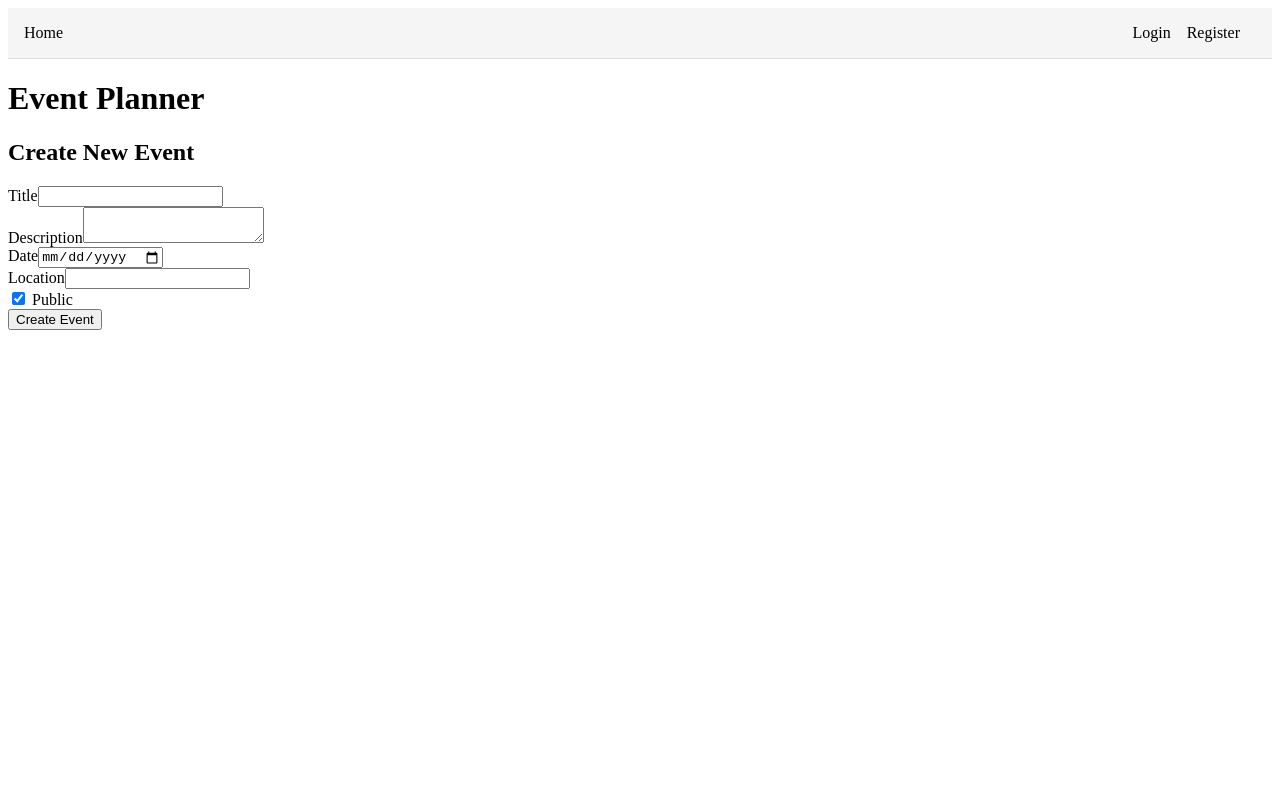
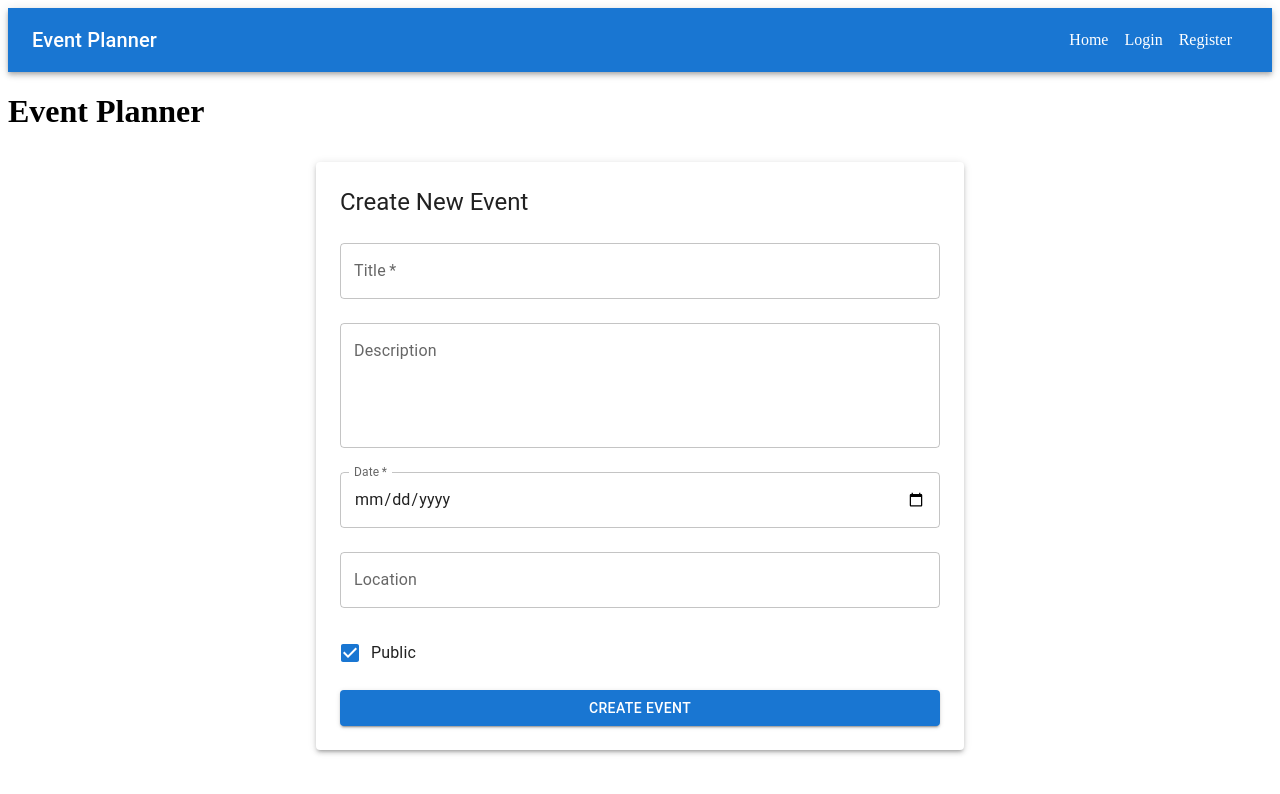
Before and after one commit to boriphat12/Event-Planner-RSVP-App, a React (Vite) app: page /create in a window 1280 px wide. Shown: the top 794 px of the page. Built offline with nearby package versions, Linux system fonts and the light colour scheme; no server answers; sample sign-in values are in the browser's storage.

Commit message:
add css for every file

```diff
--- a/package.json
+++ b/package.json
@@ -10,6 +10,10 @@
     "preview": "vite preview"
   },
   "dependencies": {
+    "@emotion/react": "^11.14.0",
+    "@emotion/styled": "^11.14.1",
+    "@mui/icons-material": "^7.2.0",
+    "@mui/material": "^7.2.0",
     "@reduxjs/toolkit": "^2.8.2",
     "react": "^19.1.0",
     "react-dom": "^19.1.0",
--- a/src/components/EventForm.tsx
+++ b/src/components/EventForm.tsx
@@ -1,20 +1,28 @@
 import { useState } from "react";
-import { useAppDispatch } from "../hooks"
+import { useAppDispatch } from "../hooks";
 import type { EventType } from "../types";
 import { createEvent, upEvent } from "../store/eventReducer";
 import { useNavigate } from "react-router-dom";
+import {
+    Box,
+    Button,
+    Checkbox,
+    FormControlLabel,
+    TextField,
+    Typography,
+    Paper,
+} from "@mui/material";
 
 interface Props {
     event?: EventType;
 }
 
-const EventForm = ({event} : Props) => {
+const EventForm = ({ event }: Props) => {
     const [title, setTitle] = useState(event?.title || "");
-    const [description, setDescription] = useState(event?.description || "")
+    const [description, setDescription] = useState(event?.description || "");
     const [date, setDate] = useState(event?.date || "");
     const [location, setLocation] = useState(event?.location || "");
-    const [isPublic, setIsPublic] = useState(event?.isPublic ?? true)
-
+    const [isPublic, setIsPublic] = useState(event?.isPublic ?? true);
 
     const dispatch = useAppDispatch();
     const navigate = useNavigate();
@@ -30,51 +38,77 @@ const EventForm = ({event} : Props) => {
             isPublic,
             owner: event?.owner || "",
         };
-        if(event){
+        if (event) {
             dispatch(upEvent(newEvent));
         } else {
             dispatch(createEvent(newEvent));
         }
         navigate("/");
-
     };
 
     return (
-        <div>
-            <h2>{event ? "Edit Event" : "Create New Event"}</h2>
-            <form onSubmit={handleSubmit}>
-                <div>
-                    <label>Title</label>
-                    <input value={title} onChange={e => setTitle(e.target.value)} required />
-                </div>
-                <div>
-                    <label>Description</label>
-                    <textarea value={description} onChange={e => setDescription(e.target.value)} />
-                </div>
-                <div>
-                    <label>Date</label>
-                    <input type="date" value={date} onChange={e => setDate(e.target.value)} required />
-                </div>
-                <div>
-                    <label>Location</label>
-                    <input value={location} onChange={e => setLocation(e.target.value)} />
-                </div>
-                <div>
-                    <label>
-                        <input
-                            type="checkbox"
+        <Paper elevation={3} sx={{ maxWidth: 600, mx: "auto", p: 3, mt: 4 }}>
+            <Typography variant="h5" gutterBottom>
+                {event ? "Edit Event" : "Create New Event"}
+            </Typography>
+            <Box component="form" onSubmit={handleSubmit}>
+                <TextField
+                    label="Title"
+                    value={title}
+                    onChange={(e) => setTitle(e.target.value)}
+                    fullWidth
+                    margin="normal"
+                    required
+                />
+                <TextField
+                    label="Description"
+                    value={description}
+                    onChange={(e) => setDescription(e.target.value)}
+                    fullWidth
+                    margin="normal"
+                    multiline
+                    rows={4}
+                />
+                <TextField
+                    label="Date"
+                    type="date"
+                    value={date}
+                    onChange={(e) => setDate(e.target.value)}
+                    fullWidth
+                    margin="normal"
+                    InputLabelProps={{ shrink: true }}
+                    required
+                />
+                <TextField
+                    label="Location"
+                    value={location}
+                    onChange={(e) => setLocation(e.target.value)}
+                    fullWidth
+                    margin="normal"
+                />
+                <FormControlLabel
+                    control={
+                        <Checkbox
                             checked={isPublic}
-                            onChange={e => setIsPublic(e.target.checked)}
-                        />{" "}
-                        Public
-                    </label>
-                </div>
-                <button type="submit">{event ? "Update Event" : "Create Event"}</button>
-            </form>
-        </div>
-
-
-    )
-}
+                            onChange={(e) => setIsPublic(e.target.checked)}
+                            color="primary"
+                        />
+                    }
+                    label="Public"
+                    sx={{ mt: 2 }}
+                />
+                <Button
+                    type="submit"
+                    variant="contained"
+                    color="primary"
+                    fullWidth
+                    sx={{ mt: 2 }}
+                >
+                    {event ? "Update Event" : "Create Event"}
+                </Button>
+            </Box>
+        </Paper>
+    );
+};
 
 export default EventForm;
--- a/src/components/EventList.tsx
+++ b/src/components/EventList.tsx
@@ -1,9 +1,24 @@
-
 import { useState } from "react";
-import { useAppDispatch, useAppSelector } from "../hooks"
-import { delEvent,  } from "../store/eventReducer";
+import { useAppDispatch, useAppSelector } from "../hooks";
+import { delEvent } from "../store/eventReducer";
 import type { EventType } from "../types";
 import { Link } from "react-router-dom";
+
+import {
+    Box,
+    Typography,
+    TextField,
+    Select,
+    MenuItem,
+    Button,
+    Pagination,
+    Stack,
+    IconButton
+} from "@mui/material";
+import SearchIcon from "@mui/icons-material/Search";
+import DeleteIcon from "@mui/icons-material/Delete";
+import EditIcon from "@mui/icons-material/Edit";
+import AddCircleIcon from "@mui/icons-material/AddCircle";
 
 const PAGE_SIZE = 5;
 
@@ -17,21 +32,21 @@ const EventList = () => {
     const [currentPage, setCurrentPage] = useState(1);
 
     const handleDelete = (id: string) => {
-        if(window.confirm("Are you sure you want to delete this event?")){
+        if (window.confirm("Are you sure you want to delete this event?")) {
             dispatch(delEvent(id));
         }
-    }
+    };
 
-    const filteredEvents = events.filter(event =>
+    const filteredEvents = events.filter((event) =>
         event.title.toLowerCase().includes(search.toLowerCase()) ||
         event.date.includes(search)
-    )
+    );
 
     const sortedEvents = [...filteredEvents].sort((a, b) => {
         switch (sortBy) {
             case "dateAsc":
                 return new Date(a.date).getTime() - new Date(b.date).getTime();
-            case "dataDesc":
+            case "dateDesc":
                 return new Date(b.date).getTime() - new Date(a.date).getTime();
             case "titleAsc":
                 return a.title.localeCompare(b.title);
@@ -40,7 +55,7 @@ const EventList = () => {
             default:
                 return 0;
         }
-    })
+    });
 
     const totalPages = Math.ceil(sortedEvents.length / PAGE_SIZE);
     const paginatedEvents = sortedEvents.slice(
@@ -48,71 +63,106 @@ const EventList = () => {
         currentPage * PAGE_SIZE
     );
 
+    return (
+        <Box sx={{ padding: 4 }}>
+            <Typography variant="h4" gutterBottom>
+                Events
+            </Typography>
 
-    return (
-        <div>
-            <h2>Events</h2>
-            <input
-                type="text"
+            {/* Search and Sort Controls */}
+            <Stack direction="row" spacing={2} mb={3}>
+                <TextField
+                    variant="outlined"
                     placeholder="Search by title or date"
                     value={search}
                     onChange={(e) => {
-                    setSearch(e.target.value)
+                        setSearch(e.target.value);
                         setCurrentPage(1);
                     }}
-                style={{marginBottom: "1rem", padding: "0.5rem", width: "300px"}}
+                    InputProps={{
+                        startAdornment: <SearchIcon />
+                    }}
+                    sx={{ flex: 1 }}
                 />
 
-            <select
+                <Select
                     value={sortBy}
                     onChange={(e) => setSortBy(e.target.value)}
-                style={{ marginLeft: "1rem", padding: "0.5rem" }}
+                    variant="outlined"
+                    sx={{ width: 200 }}
                 >
-                <option value="dateDesc">Newest First</option>
-                <option value="dateAsc">Oldest First</option>
-                <option value="titleAsc">Title A-Z</option>
-                <option value="titleDesc">Title Z-A</option>
-            </select>
-            <ul>
-                {paginatedEvents.map((event : EventType) => (
-                    <li key={event.id}>
-                        <Link to={`/events/${event.id}`}>
-                            <strong>{event.title}</strong>
-                        </Link> - {event.date}
-                        {auth.token && auth.user?.id === event?.owner && (
-                            <>
-                                <Link to={`/edit/${event?.id}`}>
-                                    <button>Edit</button>
-                                </Link>
-                                <button onClick={() => handleDelete(event.id)}>Delete</button>
-                            </>
-                        )}
+                    <MenuItem value="dateDesc">Newest First</MenuItem>
+                    <MenuItem value="dateAsc">Oldest First</MenuItem>
+                    <MenuItem value="titleAsc">Title A-Z</MenuItem>
+                    <MenuItem value="titleDesc">Title Z-A</MenuItem>
+                </Select>
 
-                    </li>
-                ))}
-            </ul>
+                <Button
+                    variant="contained"
+                    color="primary"
+                    startIcon={<AddCircleIcon />}
+                    component={Link}
+                    to="/create"
+                >
+                    New Event
+                </Button>
+            </Stack>
 
-             <div style={{ marginTop: "1rem" }}>
-                {Array.from({ length: totalPages }, (_, i) => (
-                    <button
-                        key={i + 1}
-                        onClick={() => setCurrentPage(i + 1)}
-                        disabled={currentPage === i + 1}
-                        style={{
-                            margin: "0 0.25rem",
-                            padding: "0.5rem",
-                            background: currentPage === i + 1 ? "#ccc" : "#f5f5f5"
+            {/* Events List */}
+            <Stack spacing={2}>
+                {paginatedEvents.map((event: EventType) => (
+                    <Box
+                        key={event.id}
+                        sx={{
+                            border: "1px solid #ddd",
+                            borderRadius: 2,
+                            padding: 2,
+                            display: "flex",
+                            justifyContent: "space-between",
+                            alignItems: "center"
                         }}
                     >
-                        {i + 1}
-                    </button>
+                        <Box>
+                            <Typography variant="h6" component={Link} to={`/events/${event.id}`} sx={{ textDecoration: "none", color: "inherit" }}>
+                                {event.title}
+                            </Typography>
+                            <Typography variant="body2" color="textSecondary">
+                                {event.date}
+                            </Typography>
+                        </Box>
+
+                        {auth.token && auth.user?.id === event?.owner && (
+                            <Stack direction="row" spacing={1}>
+                                <IconButton
+                                    color="primary"
+                                    component={Link}
+                                    to={`/edit/${event?.id}`}
+                                >
+                                    <EditIcon />
+                                </IconButton>
+                                <IconButton
+                                    color="error"
+                                    onClick={() => handleDelete(event.id)}
+                                >
+                                    <DeleteIcon />
+                                </IconButton>
+                            </Stack>
+                        )}
+                    </Box>
                 ))}
-            </div>
-            <Link to='/create'>
-                <button style={{marginTop: "1rem"}}>add new event</button>
-            </Link>
-        </div>
-    )
-}
+            </Stack>
+
+            {/* Pagination */}
+            <Stack alignItems="center" mt={3}>
+                <Pagination
+                    count={totalPages}
+                    page={currentPage}
+                    onChange={(_, value) => setCurrentPage(value)}
+                    color="primary"
+                />
+            </Stack>
+        </Box>
+    );
+};
 
 export default EventList;
--- a/src/components/Navbar.tsx
+++ b/src/components/Navbar.tsx
@@ -1,60 +1,67 @@
+import { AppBar, Toolbar, Typography, Button, Box } from "@mui/material";
 import { useNavigate } from "react-router-dom";
-import { useAppDispatch, useAppSelector } from "../hooks"
+import { useAppDispatch, useAppSelector } from "../hooks";
 import { logout } from "../store/authReducer";
 import { NavLink } from "react-router-dom";
-
 
 const Navbar = () => {
     const dispatch = useAppDispatch();
     const navigate = useNavigate();
-    const user = useAppSelector(state => state.auth.user);
+    const user = useAppSelector((state) => state.auth.user);
 
     const handleLogout = () => {
         dispatch(logout());
-        navigate('/login');
+        navigate("/login");
     };
 
     const linkStyle = ({ isActive }: { isActive: boolean }) => ({
+        color: "white",
+        textDecoration: "none",
         marginRight: "1rem",
-        textDecoration: "none",
-        color: isActive ? "blue" : "black",
-        fontWeight: isActive ? "bold" : "normal"
+        fontWeight: isActive ? "bold" : "normal",
     });
 
     return (
-        <nav style={{
-            display: "flex",
-            justifyContent: "space-between",
-            alignItems: "center",
-            padding: "1rem",
-            background: "#f5f5f5",
-            borderBottom: "1px solid #ddd"
-        }}>
-            <div>
-                <NavLink to="/" style={linkStyle}>Home</NavLink>
+        <AppBar position="static">
+            <Toolbar>
+                <Typography variant="h6" sx={{ flexGrow: 1 }}>
+                    Event Planner
+                </Typography>
+                <Box>
+                    <NavLink to="/" style={linkStyle}>
+                        Home
+                    </NavLink>
                     {user && (
                         <>
-                        <NavLink to="/myevents" style={linkStyle}>My Events</NavLink>
-                        <NavLink to="/create" style={linkStyle}>Create Event</NavLink>
-                        <NavLink to="/profile" style={linkStyle}>Profile</NavLink>
+                            <NavLink to="/myevents" style={linkStyle}>
+                                My Events
+                            </NavLink>
+                            <NavLink to="/create" style={linkStyle}>
+                                Create Event
+                            </NavLink>
+                            <NavLink to="/profile" style={linkStyle}>
+                                Profile
+                            </NavLink>
                         </>
                     )}
-            </div>
-            <div>
                     {user ? (
-                    <>
-                        <span style={{ marginRight: "1rem" }}>Hi, {user.name}</span>
-                        <button onClick={handleLogout}>Logout</button>
-                    </>
+                        <Button color="inherit" onClick={handleLogout}>
+                            Logout
+                        </Button>
                     ) : (
                         <>
-                        <NavLink to="/login" style={linkStyle}>Login</NavLink>
-                        <NavLink to="/register" style={linkStyle}>Register</NavLink>
+                            <NavLink to="/login" style={linkStyle}>
+                                Login
+                            </NavLink>
+                            <NavLink to="/register" style={linkStyle}>
+                                Register
+                            </NavLink>
                         </>
                     )}
-            </div>
-        </nav>
+                </Box>
+            </Toolbar>
+        </AppBar>
     );
-}
+};
 
 export default Navbar;
--- a/src/components/RegisterForm.tsx
+++ b/src/components/RegisterForm.tsx
@@ -1,47 +1,85 @@
-import { useState } from "react"
+import { useState } from "react";
 import { registerUser } from "../store/authReducer";
 import { useAppDispatch } from "../hooks";
 import { useNavigate } from "react-router-dom";
+import {
+    Box,
+    TextField,
+    Button,
+    Typography,
+    Paper,
+} from "@mui/material";
 
 const RegisterForm = () => {
-    const [name, setName] = useState('');
-    const [email, setEmail] = useState('');
-    const [password, setPassword] = useState('');
-    const dispatch = useAppDispatch()
-
+    const [name, setName] = useState("");
+    const [email, setEmail] = useState("");
+    const [password, setPassword] = useState("");
+    const dispatch = useAppDispatch();
     const navigate = useNavigate();
 
     const handleConfirm = (e: React.FormEvent) => {
-        e.preventDefault()
+        e.preventDefault();
         dispatch(registerUser(name, email, password));
-        setName("")
-        setEmail("")
-        setPassword("")
+        setName("");
+        setEmail("");
+        setPassword("");
         navigate("/");
-    }
+    };
 
     return (
-        <div>
-            <form onSubmit={handleConfirm}>
-                <p>
-                    name:{" "}
-                    <input value={name} onChange={(e) => setName(e.target.value)}/>
-                </p>
-                <p>
-                    email:{" "}
-                    <input value={email} onChange={(e) => setEmail(e.target.value)}/>
-                </p>
-                <p>
-                    password:{" "}
-                    <input value={password} type="password" onChange={(e) => setPassword(e.target.value)}/>
-                </p>
+        <Paper elevation={3} sx={{ maxWidth: 400, mx: "auto", mt: 5, p: 3 }}>
+            <Typography variant="h5" gutterBottom>
+                Register
+            </Typography>
+            <Box component="form" onSubmit={handleConfirm}>
+                <TextField
+                    label="Name"
+                    value={name}
+                    onChange={(e) => setName(e.target.value)}
+                    fullWidth
+                    margin="normal"
+                    required
+                />
+                <TextField
+                    label="Email"
+                    type="email"
+                    value={email}
+                    onChange={(e) => setEmail(e.target.value)}
+                    fullWidth
+                    margin="normal"
+                    required
+                />
+                <TextField
+                    label="Password"
+                    type="password"
+                    value={password}
+                    onChange={(e) => setPassword(e.target.value)}
+                    fullWidth
+                    margin="normal"
+                    required
+                />
+                <Button
+                    type="submit"
+                    variant="contained"
+                    color="primary"
+                    fullWidth
+                    sx={{ mt: 2 }}
+                >
+                    Confirm
+                </Button>
+                <Button
+                    type="button"
+                    onClick={() => navigate("/")}
+                    variant="outlined"
+                    color="secondary"
+                    fullWidth
+                    sx={{ mt: 1 }}
+                >
+                    Cancel
+                </Button>
+            </Box>
+        </Paper>
+    );
+};
 
-                <button type="submit">confirm</button>
-            </form>
-                <button type="button" onClick={() => navigate("/")}>cancel</button>
-
-        </div>
-    )
-}
-
-export default RegisterForm
+export default RegisterForm;
```
Also changed, not shown: src/components/EventDetails.tsx (+35 -17 lines), src/components/LoginForm.tsx (+36 -28 lines), 1 other file (tests, documents, lock files or other folders). Lines whose indentation alone changed are shown as unchanged.
